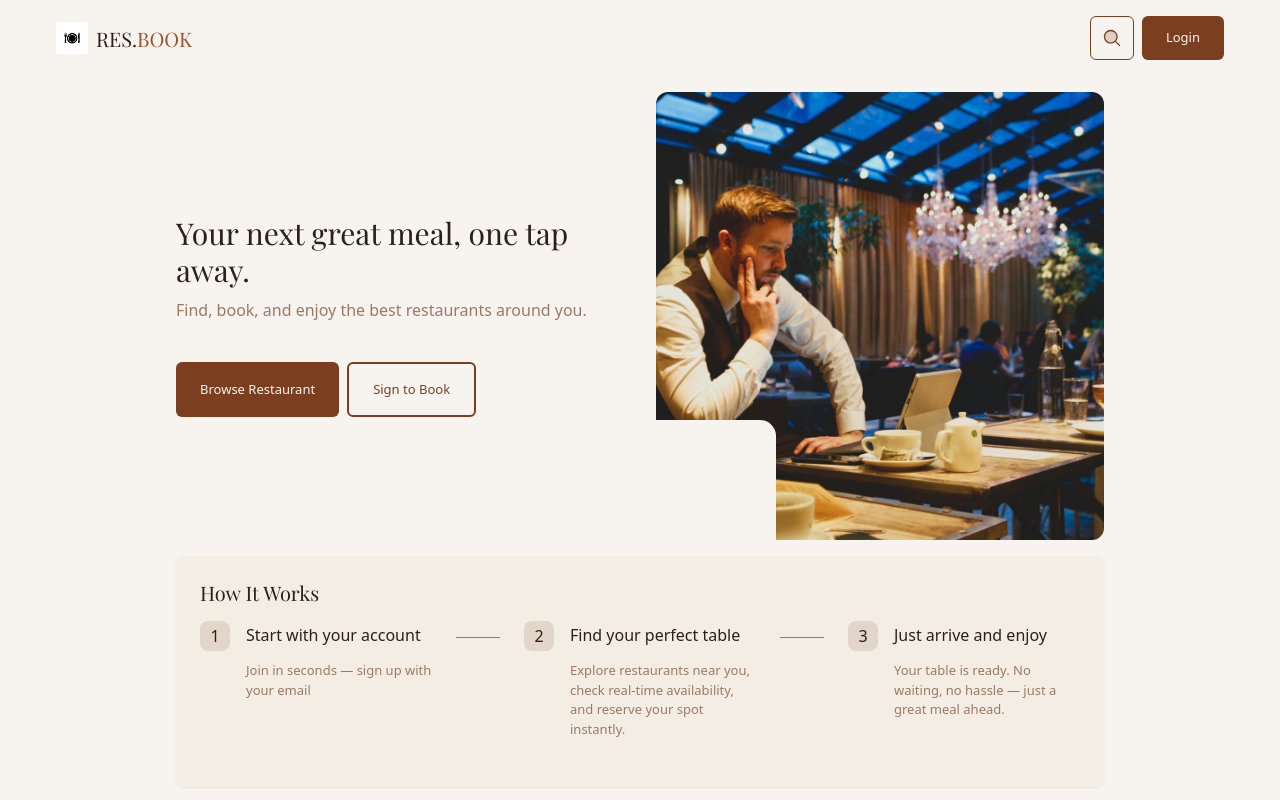
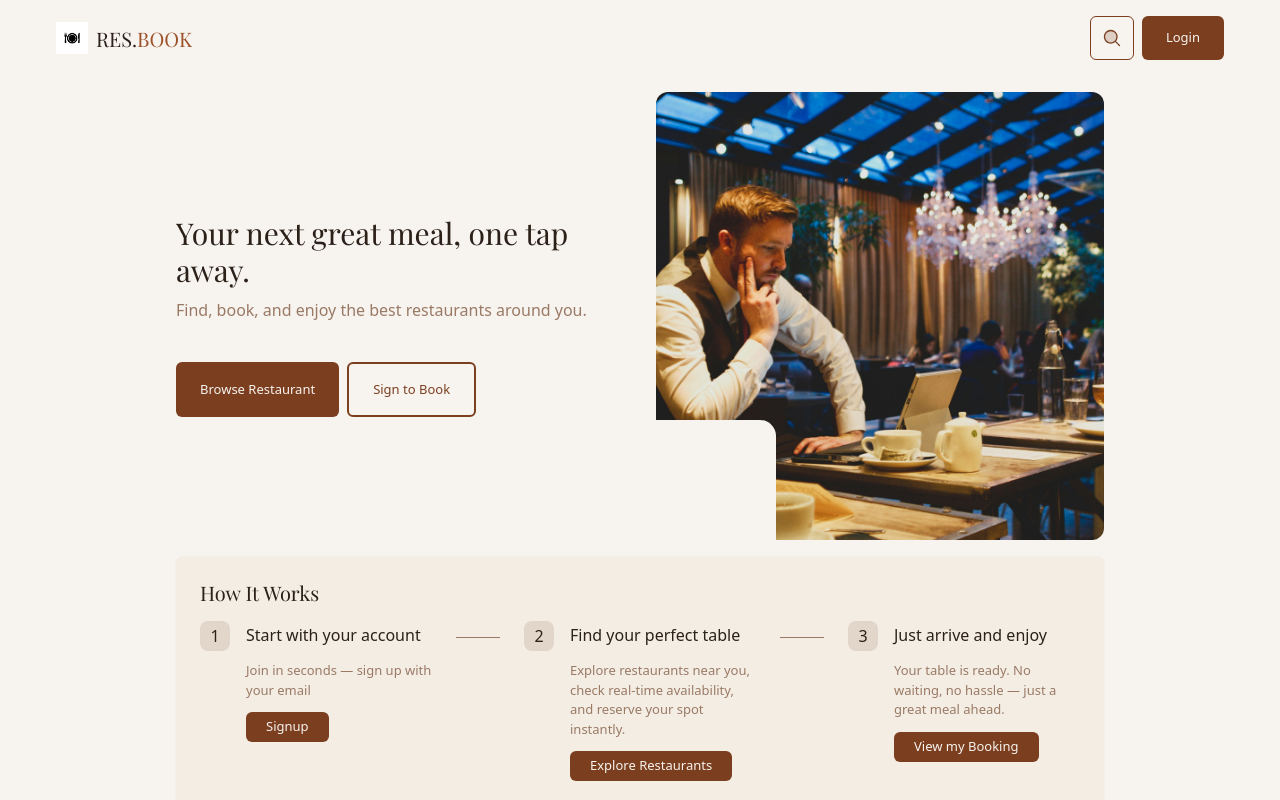
Before and after one commit to ItsLyy/restaurant-booking-next-app, a Next.js app: page / in a window 1280 px wide. Shown: the top 800 px of the page. Built offline with nearby package versions, Linux system fonts and the light colour scheme; a web font is replaced by a local one.

Commit message:
Adding call to action in how it work section

```diff
--- a/app/(customer)/_components/sections/how-it-work.tsx
+++ b/app/(customer)/_components/sections/how-it-work.tsx
@@ -1,4 +1,4 @@
-import { Button } from "@components";
+import { Button } from "@components/index";
 
 export default function HowItWorkSection() {
   return (
@@ -9,6 +9,8 @@ export default function HowItWorkSection() {
           number={1}
           title="Start with your account"
           content="Join in seconds — sign up with your email"
+          actionLabel="Signup"
+          actionLinkTo="/signup"
         />
         <div className="py-4">
           <hr className="w-11 text-muted" />
@@ -17,6 +19,7 @@ export default function HowItWorkSection() {
           number={2}
           title="Find your perfect table"
           content="Explore restaurants near you, check real-time availability, and reserve your spot instantly."
+          actionLabel="Explore Restaurants"
         />
         <div className="py-4">
           <hr className="w-11 text-muted" />
@@ -25,6 +28,7 @@ export default function HowItWorkSection() {
           number={3}
           title="Just arrive and enjoy"
           content="Your table is ready. No waiting, no hassle — just a great meal ahead."
+          actionLabel="View my Booking"
         />
       </div>
     </section>
@@ -35,10 +39,14 @@ const Steps = ({
   number,
   title,
   content,
+  actionLabel,
+  actionLinkTo = "/",
 }: {
   number: number;
   title: string;
   content: string;
+  actionLabel?: string;
+  actionLinkTo?: string;
 }) => (
   <div className="flex gap-4 flex-1">
     <span className="flex justify-center items-center size-7.5 shrink-0 bg-muted/20 text-foreground rounded-lg">
@@ -47,6 +55,15 @@ const Steps = ({
     <div className="flex flex-col gap-3 w-fill">
       <span className="text-foreground text-c-body py-0.5">{title}</span>
       <p className="text-c-button text-muted">{content}</p>
+      {actionLabel && (
+        <Button
+          as="link"
+          href={actionLinkTo}
+          className="w-fit! h-7.5 text-c-caption! px-5! py-0!"
+        >
+          {actionLabel}
+        </Button>
+      )}
     </div>
   </div>
 );
```
